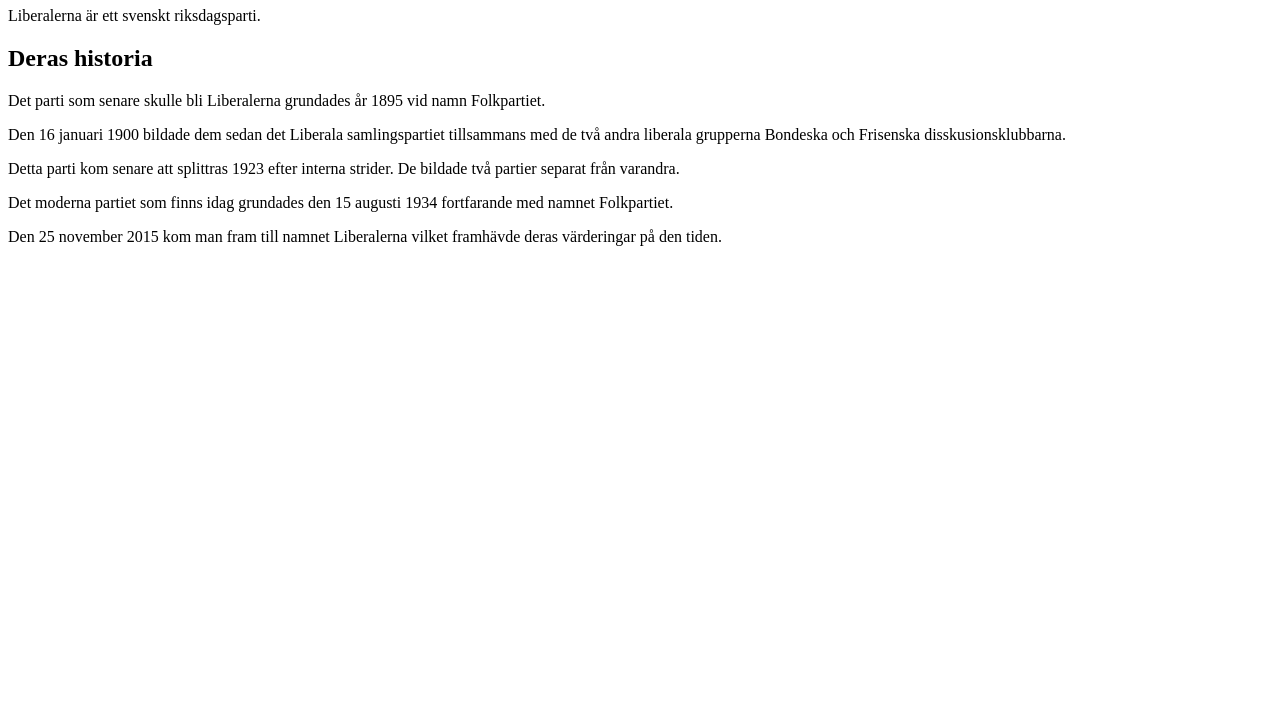
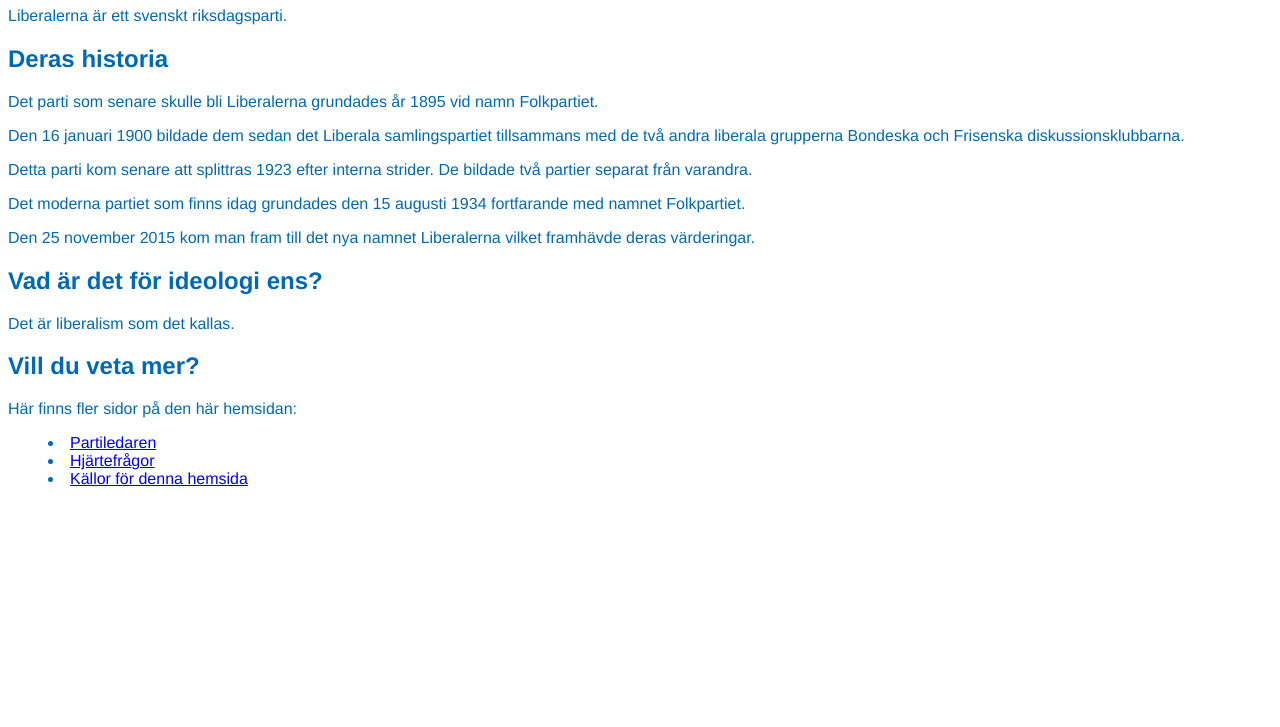
Before and after one commit to VideSusLBS/Liberalerna-hemsidan, a plain HTML site: page index.html in a window 1280 px wide. Shown: the part 73-800 px from the top of the page. Drawn offline with Linux system fonts and the light colour scheme.

Commit message:
Mer saker. Stylesheet, Historiadelen är klar och jag har börjat med partiledardelen

```diff
--- a/index.html
+++ b/index.html
@@ -2,17 +2,31 @@
 <html lang="sv">
     <head>
         <title>Vides sida om Liberalerna</title>
+        <link href="style.css" rel="stylesheet">
     </head>
 
     <body>
         <h1>Liberalerna</h1>
 
         <p>Liberalerna är ett svenskt riksdagsparti.</p>
-        <h2>Deras historia</h2>
-        <p>Det parti som senare skulle bli Liberalerna grundades år <time datetime="1895">1895</time> vid namn Folkpartiet.</p>
-        <p>Den <time datetime="1900-01-16">16 januari 1900</time> bildade dem sedan det Liberala samlingspartiet tillsammans med de två andra liberala grupperna Bondeska och Frisenska disskusionsklubbarna.</p>
-        <p>Detta parti kom senare att splittras 1923 efter interna strider. De bildade två partier separat från varandra.</p>
-        <p>Det moderna partiet som finns idag grundades den <time datetime="1932-08-15">15 augusti 1934</time> fortfarande med namnet Folkpartiet.</p>
-        <p>Den <time datetime="2015-11-25">25 november 2015</time> kom man fram till namnet Liberalerna vilket framhävde deras värderingar på den tiden.</p>
+        <section id="historia">
+            <h2>Deras historia</h2>
+            <p>Det parti som senare skulle bli Liberalerna grundades år <time datetime="1895">1895</time> vid namn Folkpartiet.</p>
+            <p>Den <time datetime="1900-01-16">16 januari 1900</time> bildade dem sedan det Liberala samlingspartiet tillsammans med de två andra liberala grupperna Bondeska och Frisenska diskussionsklubbarna.</p>
+            <p>Detta parti kom senare att splittras 1923 efter interna strider. De bildade två partier separat från varandra.</p>
+            <p>Det moderna partiet som finns idag grundades den <time datetime="1934-08-15">15 augusti 1934</time> fortfarande med namnet Folkpartiet.</p>
+            <p>Den <time datetime="2015-11-25">25 november 2015</time> kom man fram till det nya namnet Liberalerna vilket framhävde deras värderingar.</p>
+        </section>
+
+        <h2>Vad är det för ideologi ens?</h2>
+        <p>Det är liberalism som det kallas.</p>
+
+        <h2>Vill du veta mer?</h2>
+        <p>Här finns fler sidor på den här hemsidan:</p>
+        <menu>
+            <li><a href="partiledare.html">Partiledaren</a></li>
+            <li><a href="hjärtefrågor.html">Hjärtefrågor</a></li>
+            <li><a href="källor.html">Källor för denna hemsida</a></li>
+        </menu>
     </body>
 </html>
--- /dev/null
+++ b/style.css
@@ -0,0 +1,6 @@
+body {
+
+    font-family: Helvetica, "Trashhand", "Press Start 2P";
+    color: rgb(0,105,180);
+
+}
```
Also changed, not shown: partiledare.html (added, +12 -0 lines).
